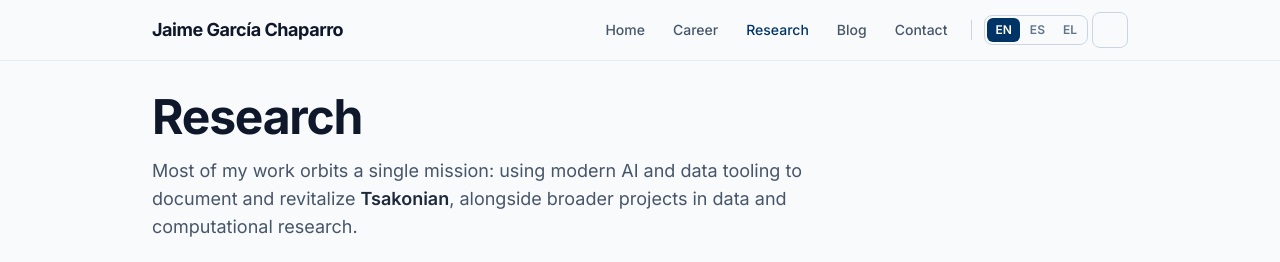
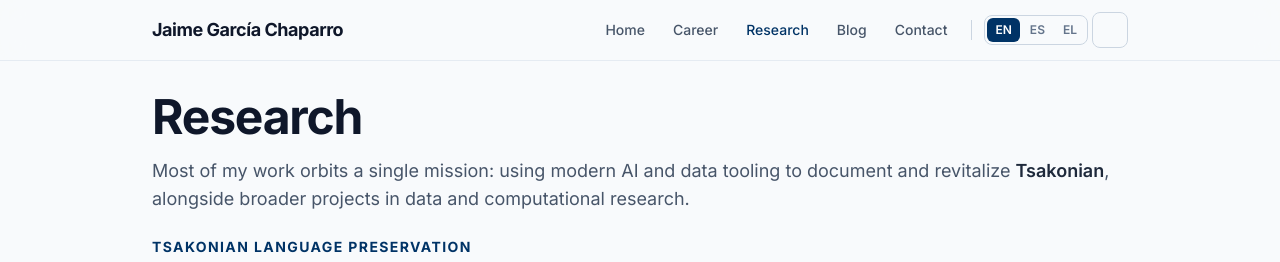
Before and after one commit to jgchaparro/jgchaparro.github.io, an Astro site: page /research in a window 1280 px wide. Shown: the top 262 px of the page. Built offline with nearby package versions, Linux system fonts and the light colour scheme; Astro itself is replaced by a stand-in of ours; some icons are missing.

Commit message:
Match Research header width to card grid width
- Change header max-w-2xl to max-w-5xl
- Text now aligns with 3-column card layout

```diff
--- a/src/pages/research.astro
+++ b/src/pages/research.astro
@@ -21,7 +21,7 @@ const other = projects.other as Project[];
   description="Research and projects by Jaime Garcia Chaparro, spanning Tsakonian language preservation, NLP, and data visualization."
 >
   <section class="mx-auto max-w-5xl px-4 py-4 sm:px-6 sm:py-8">
-    <header class="mb-4 max-w-2xl sm:mb-6">
+    <header class="mb-4 max-w-5xl sm:mb-6">
       <h1 class="text-4xl font-bold tracking-tight sm:text-5xl">Research</h1>
       <p class="mt-4 text-lg text-slate-600 dark:text-slate-400">
         Most of my work orbits a single mission: using modern AI and data tooling to
```
